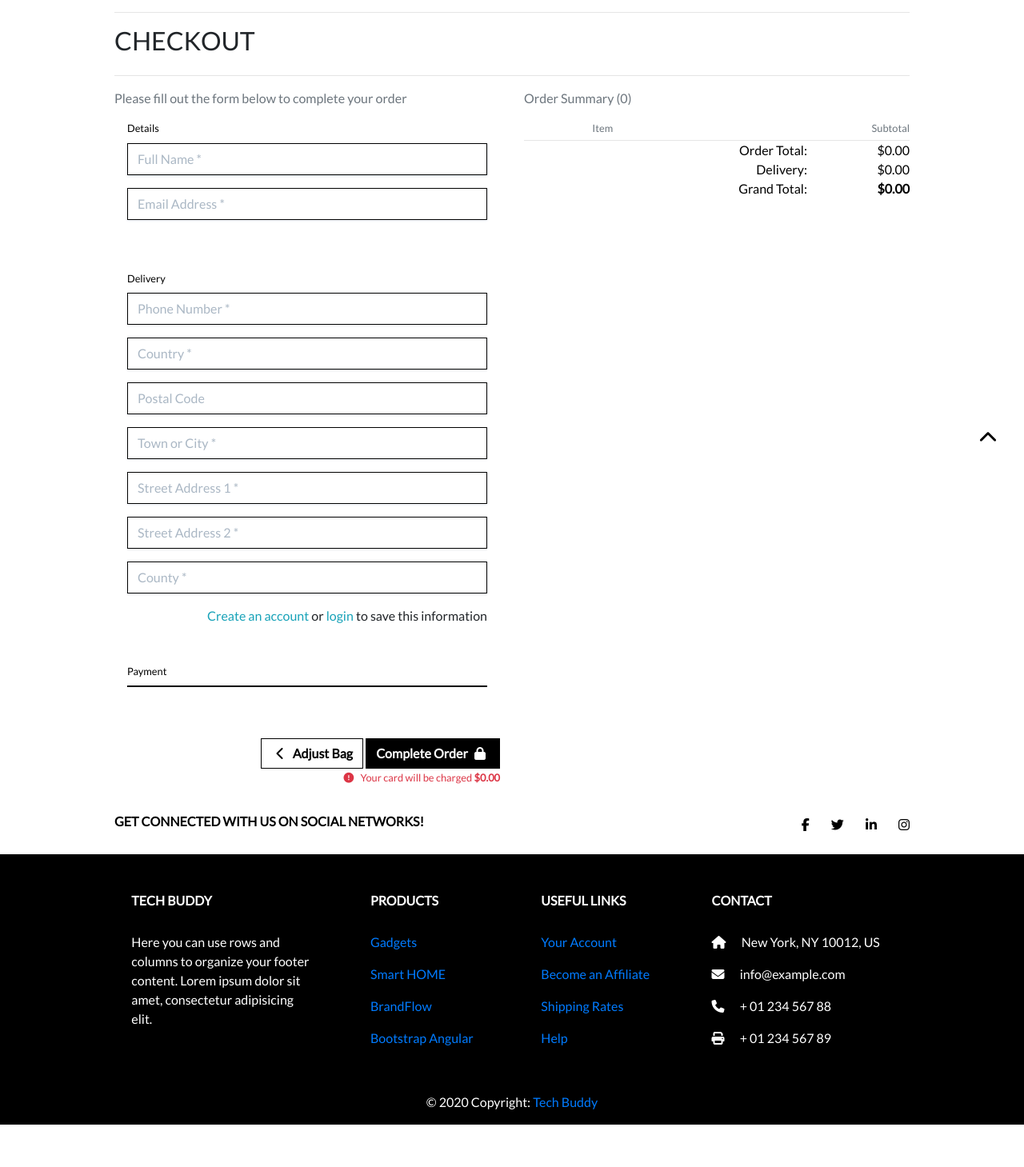
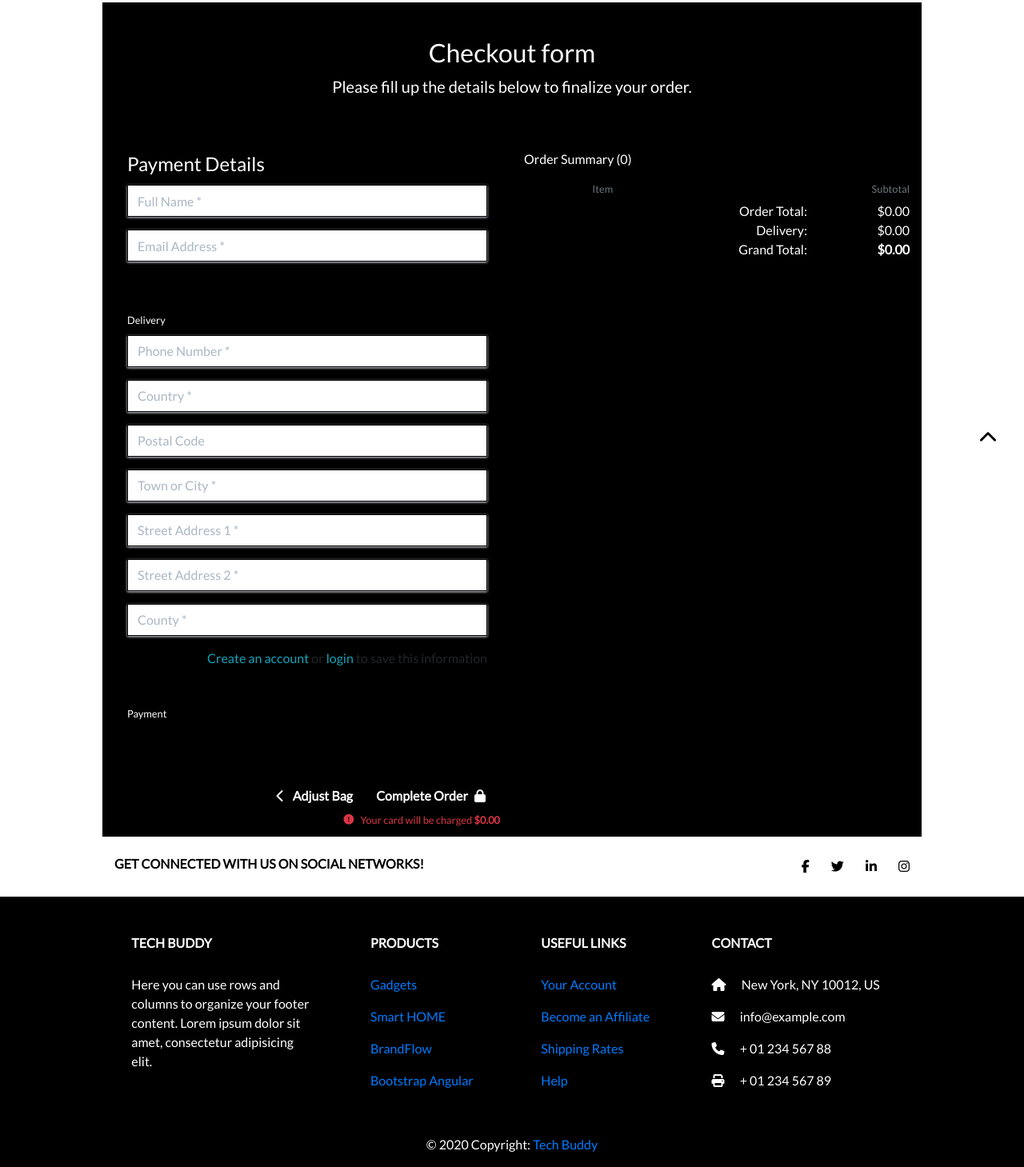
Before and after one commit to sree0831/MSP-4, a Django app: template checkout/templates/checkout/checkout.html in a window 1280 px wide. Shown: the part 165-1624 px from the top of the page at 80% size. Before the commit the page ends 1571 px from the top, so only its background shows below. Run offline with Django 3.2, Linux system fonts and the light colour scheme; the template is opened without the code that fills it: values that come from a table or form of the project are taken from there, others are empty; some libraries are stand-ins or nearby versions.

Commit message:
added styling to checkout

```diff
--- a/checkout/templates/checkout/checkout.html
+++ b/checkout/templates/checkout/checkout.html
@@ -16,24 +16,21 @@
 
 {% block content %}
     <div class="overlay"></div>
-    <div class="container">
-        <div class="row">
-            <div class="col">
-                <hr>
-                <h2 class="logo-font mb-4">Checkout</h2>
-                <hr>
-            </div>
-        </div>
+    <div class="container" style="background-color:black">
+      <div class="py-5 text-center">
+        <h2 class="text-white">Checkout form</h2>
+        <p class="lead text-white">Please fill up the details below to finalize your order.</p>
+      </div>
 
         <div class="row">
             <div class="col-12 col-lg-6 order-lg-last mb-5">
-                <p class="text-muted">Order Summary ({{ product_count }})</p>
+                <p class=" text-white">Order Summary ({{ product_count }})</p>
                 <div class="row">
                     <div class="col-7 offset-2">
-                        <p class="mb-1 mt-0 small text-muted">Item</p>
+                        <p class="mb-1 mt-0 small text-muted text-white">Item</p>
                     </div>
                     <div class="col-3 text-right">
-                        <p class="mb-1 mt-0 small text-muted">Subtotal</p>
+                        <p class="mb-1 mt-0 small text-muted text-white">Subtotal</p>
                     </div>
                 </div>
                 {% for item in bag_items %}
@@ -41,13 +38,13 @@
                         <div class="col-2 mb-1">
                             <a href="{% url 'product_detail' item.product.id %}">
                                 {% if item.product.image %}
-                                    <img class="w-100" src="{{ item.product.image.url }}" alt="{{ product.name }}">
+                                    <img class="w-100 " src="{{ item.product.image.url }}" alt="{{ product.name }}">
                                 {% else %}
-                                    <img class="w-100" src="{{ MEDIA_URL }}noimage.png" alt="{{ product.name }}">
+                                    <img class="w-100 " src="{{ MEDIA_URL }}noimage.png" alt="{{ product.name }}">
                                 {% endif %}
                             </a>
                         </div>
-                        <div class="col-7">
+                        <div class="col-7 text-white">
                             <p class="my-0"><strong>{{ item.product.name }}</strong></p>
 
                             <p class="my-0 small text-muted">Qty: {{ item.quantity }}</p>
@@ -60,28 +57,28 @@
                 <hr class="my-0">
                 <div class="row text-black text-right">
                     <div class="col-7 offset-2">
-                        <p class="my-0">Order Total:</p>
-                        <p class="my-0">Delivery:</p>
-                        <p class="my-0">Grand Total:</p>
+                        <p class="my-0 text-white">Order Total:</p>
+                        <p class="my-0 text-white">Delivery:</p>
+                        <p class="my-0 text-white">Grand Total:</p>
                     </div>
                     <div class="col-3">
-                        <p class="my-0">${{ total | floatformat:2 }}</p>
-                        <p class="my-0">${{ delivery | floatformat:2 }}</p>
-                        <p class="my-0"><strong>${{ grand_total | floatformat:2 }}</strong></p>
+                        <p class="my-0 text-white">${{ total | floatformat:2 }}</p>
+                        <p class="my-0 text-white">${{ delivery | floatformat:2 }}</p>
+                        <p class="my-0 text-white"><strong>${{ grand_total | floatformat:2 }}</strong></p>
                     </div>
                 </div>
             </div>
             <div class="col-12 col-lg-6">
-                <p class="text-muted">Please fill out the form below to complete your order</p>
+
                 <form action="{% url 'checkout' %}" method="POST" id="payment-form">
                     {% csrf_token %}
                     <fieldset class="rounded px-3 mb-5">
-                        <legend class="fieldset-label small text-black px-2 w-auto">Details</legend>
+                        <legend class="fieldset-label large  px-2 w-auto text-white">Payment Details</legend>
                         {{ order_form.full_name | as_crispy_field }}
                         {{ order_form.email | as_crispy_field }}
                     </fieldset>
                     <fieldset class="rounded px-3 mb-5">
-                        <legend class="fieldset-label small text-black px-2 w-auto">Delivery</legend>
+                        <legend class="fieldset-label small text-white px-2 w-auto">Delivery</legend>
                         {{ order_form.phone_number | as_crispy_field }}
                         {{ order_form.country | as_crispy_field }}
                         {{ order_form.postcode | as_crispy_field }}
@@ -91,18 +88,18 @@
                         {{ order_form.county | as_crispy_field }}
                         <div class="form-check form-check-inline float-right mr-0">
 							{% if user.is_authenticated %}
-								<label class="form-check-label" for="id-save-info">Save this delivery information to my profile</label>
+								<label class="form-check-label text-white" for="id-save-info">Save this delivery information to my profile</label>
                                 <input class="form-check-input ml-2 mr-0" type="checkbox" id="id-save-info" name="save-info" checked>
 							{% else %}
 								<label class="form-check-label" for="id-save-info">
-                                    <a class="text-info" href="{% url 'account_signup' %}">Create an account</a> or
-                                    <a class="text-info" href="{% url 'account_login' %}">login</a> to save this information
+                                    <a class="text-info text-white" href="{% url 'account_signup' %}">Create an account</a> or
+                                    <a class="text-info text-white" href="{% url 'account_login' %}">login</a> to save this information
                                 </label>
 							{% endif %}
 						</div>
                     </fieldset>
                     <fieldset class="px-3">
-                        <legend class="fieldset-label small text-black px-2 w-auto">Payment</legend>
+                        <legend class="fieldset-label small text-white px-2 w-auto">Payment</legend>
                         <!-- A Stripe card element will go here -->
                         <div class="mb-3" id="card-element"></div>
 
@@ -111,14 +108,14 @@
                     </fieldset>
 
                     <div class="submit-button text-right mt-5 mb-2">
-						<a href="{% url 'view_bag' %}" class="btn btn-outline-black rounded-0">
+						<a href="{% url 'view_bag' %}" class="btn btn-outline-white rounded-0">
 							<span class="icon">
-								<i class="fas fa-chevron-left"></i>
+								<i class="fas fa-chevron-left text-white"></i>
 							</span>
-							<span class="font-weight-bold">Adjust Bag</span>
+							<span class="font-weight-bold text-white">Adjust Bag</span>
 						</a>
-						<button id="submit-button" class="btn btn-black rounded-0">
-							<span class="font-weight-bold">Complete Order</span>
+                        <button id="submit-button" class="btn btn-black rounded-0">
+							<span class="font-weight-bold ">Complete Order</span>
 							<span class="icon">
 								<i class="fas fa-lock"></i>
 							</span>
@@ -134,4 +131,5 @@
             </div>
         </div>
     </div>
+
 {% endblock %}
```
Also changed, not shown: checkout/static/checkout/css/checkout.css (line endings or trailing spaces).
